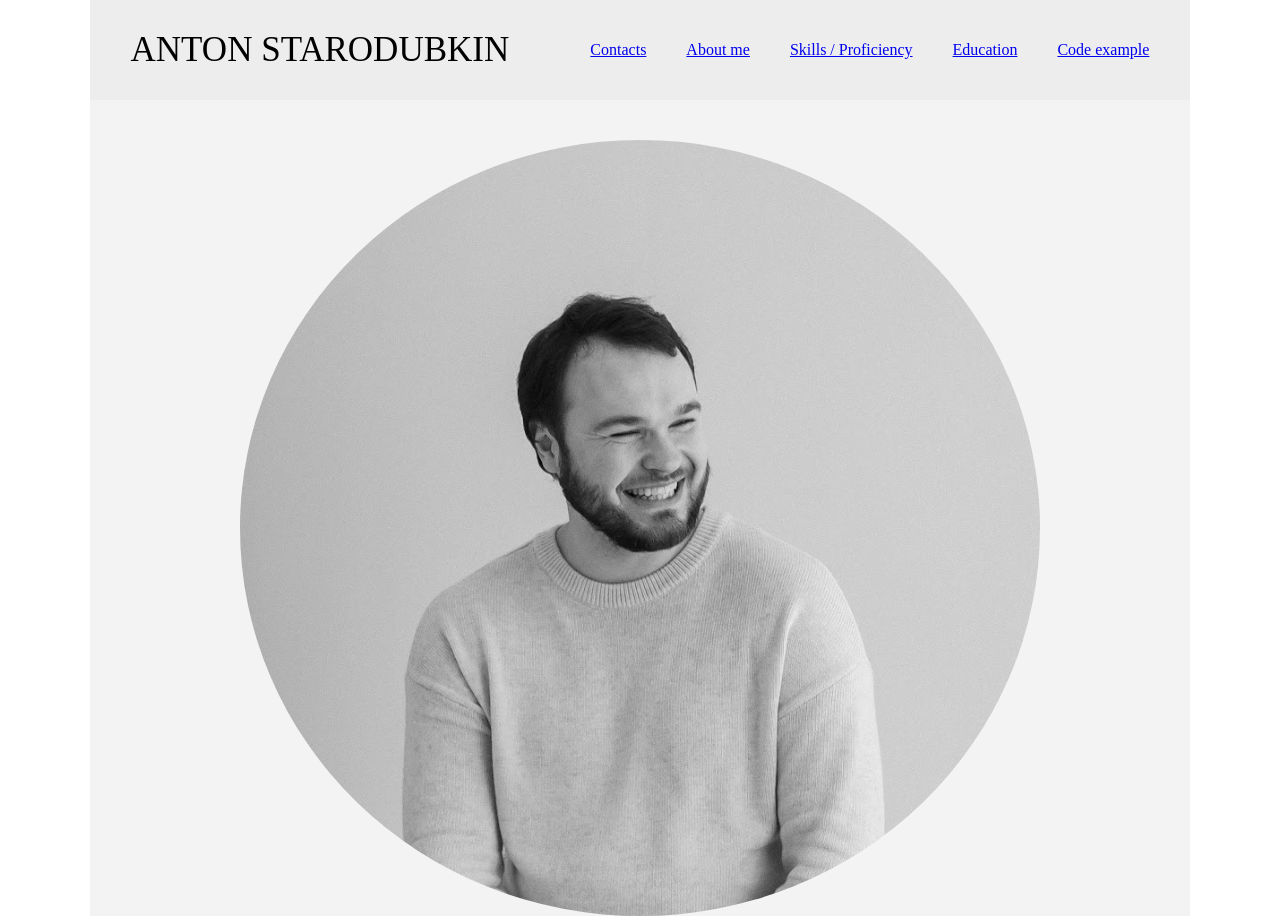
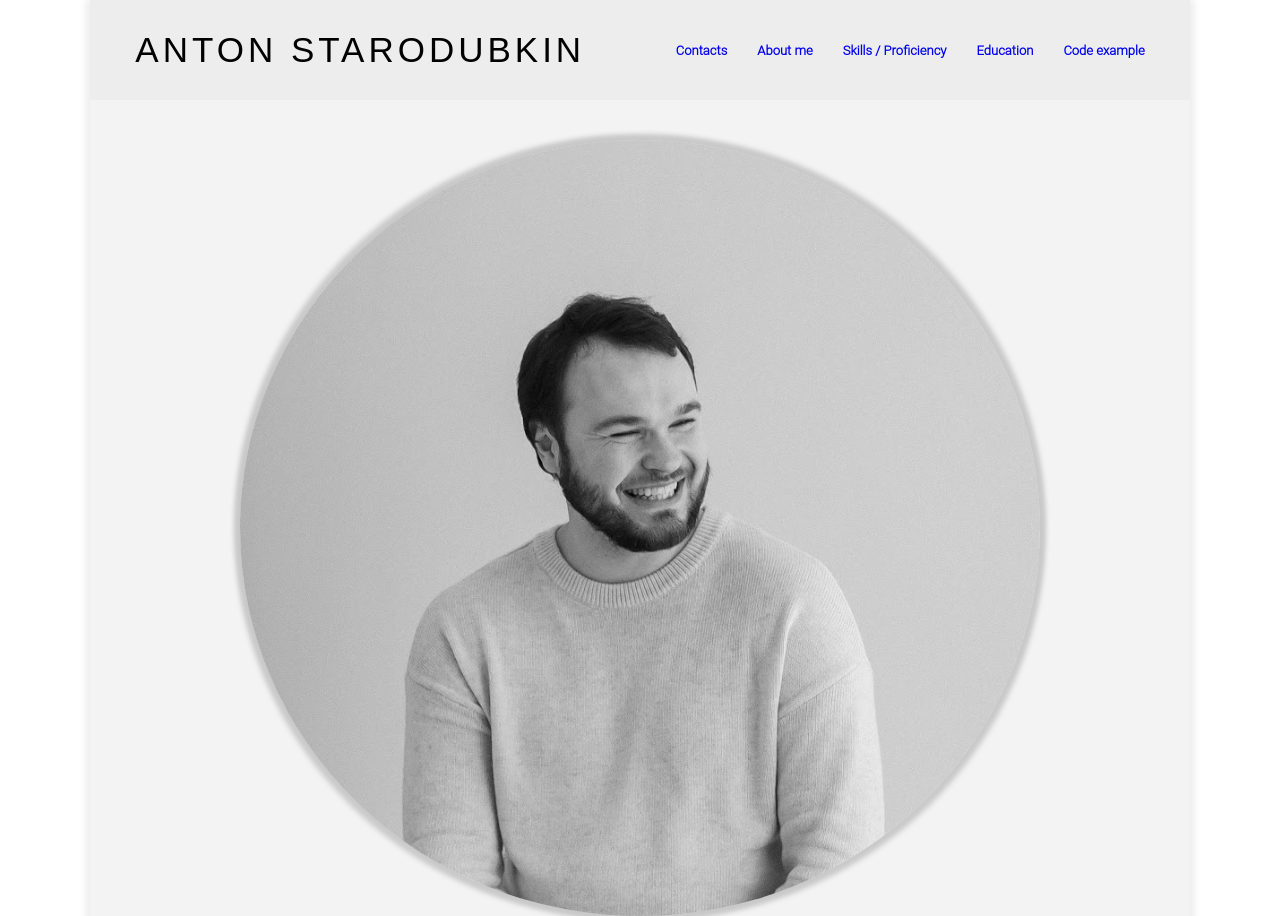
Before and after one commit to aston1337/rsschool-cv, a plain HTML site: page index.html in a window 1280 px wide. Shown: the top 916 px of the page. Drawn offline with Linux system fonts and the light colour scheme.

Commit message:
feat: add RS picture, update styles

```diff
--- a/style.css
+++ b/style.css
@@ -13,11 +13,14 @@
 }
 h1 {
     font-size: 35px;
+    font-family: "MS Gothic", sans-serif;
+    letter-spacing: 4px;
 }
 .container  {
     max-width: 1100px;
     margin: 0 auto;
     background-color: rgba(240,240,240,0.76);
+    box-shadow: -5px 0 5px rgba(235,235,235,0.76), 5px 0 5px rgba(235,235,235,0.76) ;
 }
 .header {
     display: flex;
@@ -29,13 +32,17 @@ h1 {
 }
 .navigation{
     display: flex;
-    gap: 40px;
+    gap: 30px;
+    font-family: "Roboto Light", sans-serif;
+    font-weight: bold;
+    font-size: small;
 
 }
 .my_photo{
     display: block;
     margin: 0 auto;
     margin-bottom: 40px;
+    box-shadow: -5px 5px 5px rgba(200,200,200,0.90), -5px -5px 5px rgba(200,200,200,0.90), 5px -5px 5px rgba(200,200,200,0.90), 5px 5px 5px rgba(200,200,200,0.90);
     width: 800px;
     border-radius: 50%;
 }
@@ -62,3 +69,9 @@ footer {
 code {
     margin-bottom: 40px;
 }
+a {
+    text-decoration: none;
+}
+a:hover {
+    color: orangered;
+}
```
Also changed, not shown: img/rs_school.svg (added).
